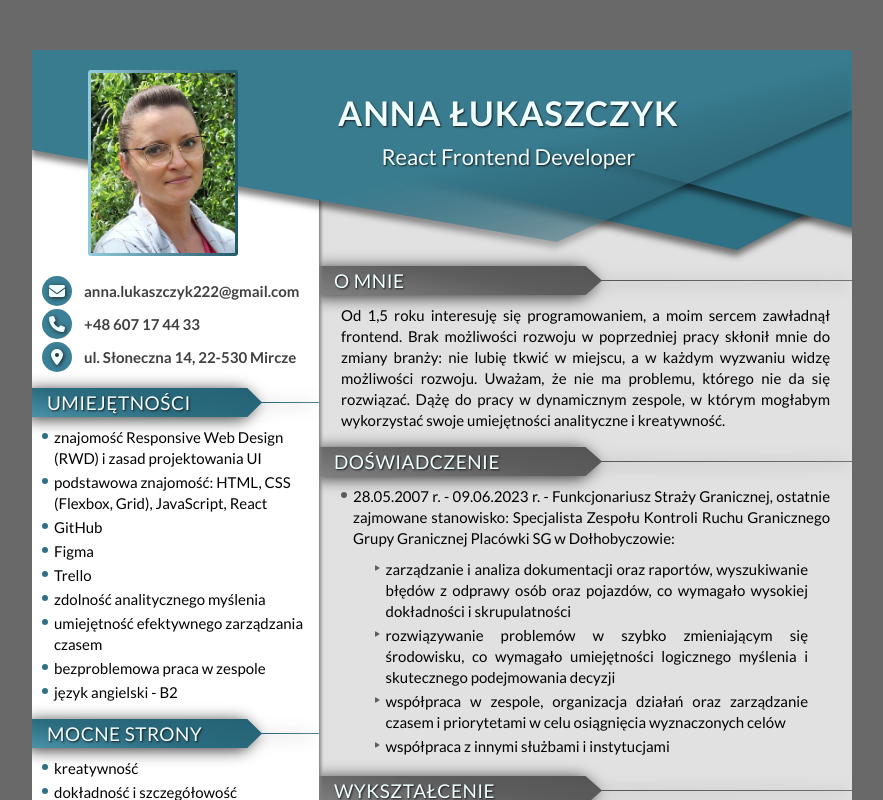
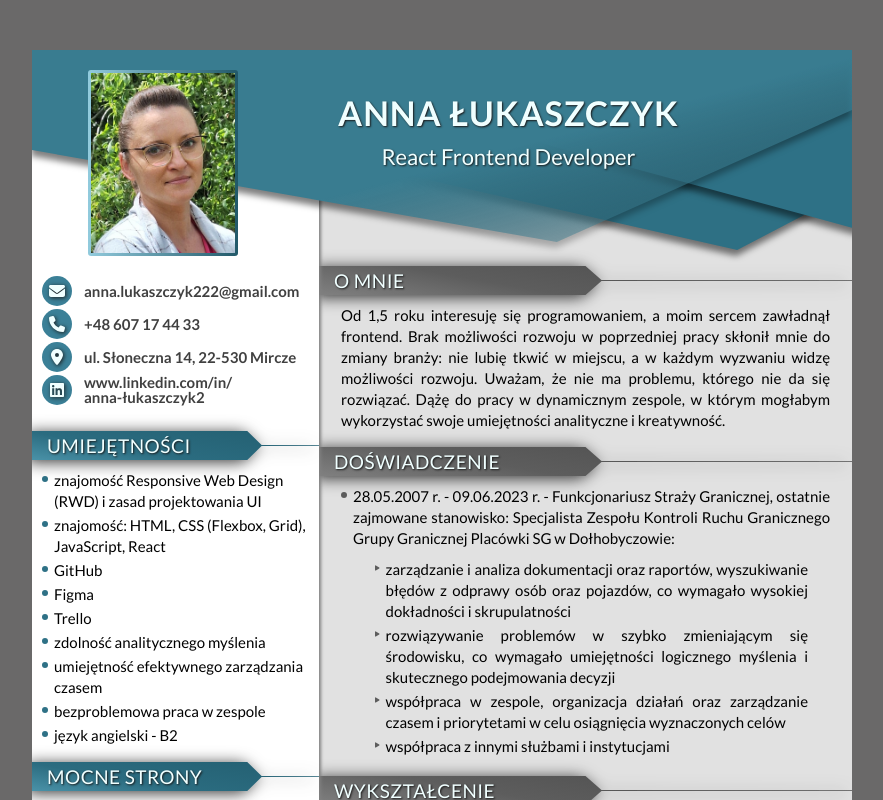
Before and after one commit to AnnaLukaszczyk/CV-Anna-Lukaszczyk, a React (Create React App) app: page / in a window 1280 px wide. Shown: the top 800 px of the page, without its empty margins (198-1081 px from the left). Built offline with nearby package versions, Linux system fonts and the light colour scheme.

Commit message:
added LinkedInLink

```diff
--- a/src/features/Aside/index.js
+++ b/src/features/Aside/index.js
@@ -1,12 +1,12 @@
 import { Section } from "../../common/Section";
 import { StyledAside } from "./styled";
-import { AddressLink, EmailLink, PhoneNumberLink } from "../../common/Links";
+import { AddressLink, EmailLink, PhoneNumberLink, LinkedInLink } from "../../common/Links";
 
 export const Aside = () => (
 	<StyledAside>
 		<Section
 			name="Kontakt"
-			content={[<EmailLink />, <PhoneNumberLink />, <AddressLink />]}
+			content={[<EmailLink />, <PhoneNumberLink />, <AddressLink />, <LinkedInLink />]}
 			showIcons={false}
 			showTitle={false}
 		/>
@@ -14,7 +14,7 @@ export const Aside = () => (
 			name="Umiejętności"
 			content={[
 				"znajomość Responsive Web Design (RWD) i zasad projektowania UI",
-				"podstawowa znajomość: HTML, CSS (Flexbox, Grid), JavaScript, React",
+				"znajomość: HTML, CSS (Flexbox, Grid), JavaScript, React",
 				"GitHub",
 				"Figma",
 				"Trello",
```
